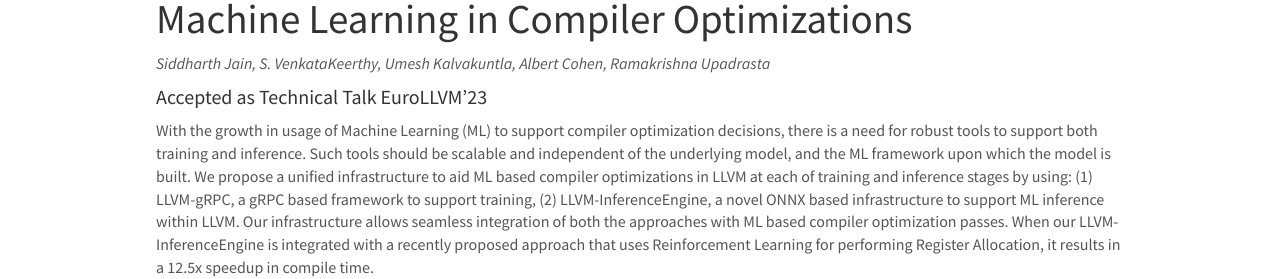
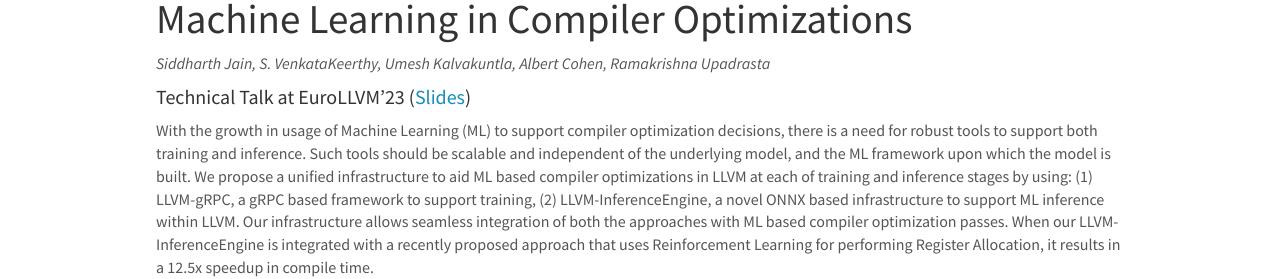
Before and after one commit to utpalbora/compilers.cse.iith.ac.in, a Jekyll site: the page built from _pages/ml-llvm-tools.md, in a window 1280 px wide and 900 px high. Shown: the part 141-420 px from the top of the window. Built offline with Jekyll 4.4.1, drawn with Linux system fonts in a browser that asks for light colours; nearby versions of some CDN libraries.

Commit message:
Adding ML-LLVM-Tools EuroLLVM slides and related bug fixes

```diff
--- a/_includes/news.html
+++ b/_includes/news.html
@@ -40,7 +40,7 @@
 	{{ article.date }}
 	<p><em>
 	{% if article.url != "" %}
-	<a href="{{ site.url }}{{ site.baseurl }}/{{ article.url }}" target="_blank">{{ article.status }}</a>
+	<a href="{{ article.url }}" target="_blank">{{ article.status }}</a>
 	{% else %}
 	{{ article.status }}
 	{% endif %}
--- a/_pages/ml-llvm-tools.md
+++ b/_pages/ml-llvm-tools.md
@@ -10,7 +10,7 @@ permalink: /publications/ml-llvm-tools/
 
 # ML-LLVM-Tools: Towards Seamless Integration of Machine Learning in Compiler Optimizations
 *Siddharth Jain, S. VenkataKeerthy, Umesh Kalvakuntla, Albert Cohen, Ramakrishna Upadrasta*
-#### Accepted as Technical Talk EuroLLVM'23
+#### Technical Talk at EuroLLVM'23 ([Slides]({{site.url}}{{site.baseurl}}/pdfs/ML-LLVM-Tools_EuroLLVM'23.pdf))
 
 With the growth in usage of Machine Learning (ML) to support compiler optimization decisions, there is a need for robust tools to support both training and inference. Such tools should be scalable and independent of the underlying model, and the ML framework upon which the model is built. We propose a unified infrastructure to aid ML based compiler optimizations in LLVM at each of training and inference stages by using: (1) LLVM-gRPC, a gRPC based framework to support training, (2) LLVM-InferenceEngine, a novel ONNX based infrastructure to support ML inference within LLVM. Our infrastructure allows seamless integration of both the approaches with ML based compiler optimization passes. When our LLVM-InferenceEngine is integrated with a recently proposed approach that uses Reinforcement Learning for performing Register Allocation, it results in a 12.5x speedup in compile time.
 
```
Also changed, not shown: favicon.ico, 1 other file.
